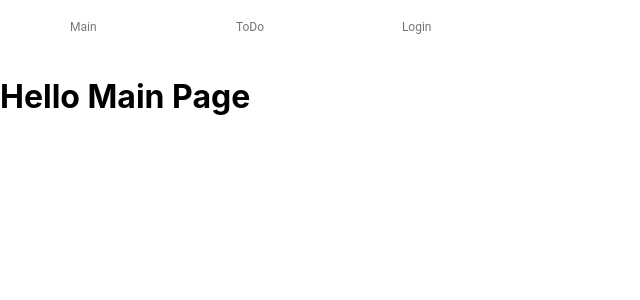
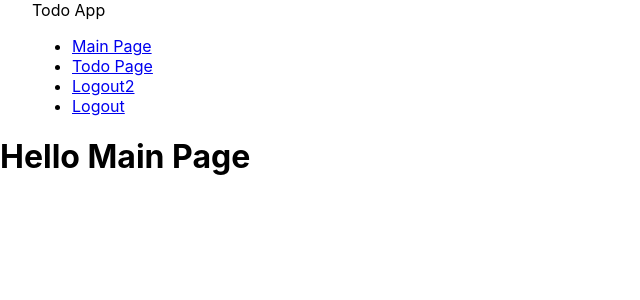
Before and after one commit to ly-anna/todo-dsr, a React (Create React App) app: page / in a window 1280 px wide. Shown: the top 300 px of the page, without its empty margins (0-640 px from the left). Built offline with nearby package versions, Linux system fonts and the light colour scheme.

Commit message:
refactored navbar

```diff
--- a/src/components/Navbar.js
+++ b/src/components/Navbar.js
@@ -1,77 +1,39 @@
-import React from 'react';
-import { makeStyles } from '@material-ui/core/styles';
-import BottomNavigation from '@material-ui/core/BottomNavigation';
-import BottomNavigationAction from '@material-ui/core/BottomNavigationAction';
-import { Link } from 'react-router-dom';
-import Logout from './Logout';
+import React, { useContext } from 'react';
+import { NavLink, useHistory } from 'react-router-dom';
 
-// import { BrowserRouter, Route, Switch } from 'react-router-dom';
+const Navbar = () => {
+  const history = useHistory();
+  // const auth = useContext();
 
-const useStyles = makeStyles({
-  root: {
-    width: 500,
-  },
-});
+  const logoutHandler = (event) => {
+    event.preventDefault();
+    console.log('logout');
+    // auth.logout();
+    history.push('/login');
+  };
+  return (
+    <nav>
+      <div className="" style={{ padding: '0 2rem' }}>
+        <span className="">Todo App</span>
+        <ul id="nav" className="">
+          <li>
+            <NavLink to="/">Main Page</NavLink>
+          </li>
+          <li>
+            <NavLink to="/todo">Todo Page</NavLink>
+          </li>
+          <li>
+            <NavLink to="/login">Logout2</NavLink>
+          </li>
+          <li>
+            <a href="/" onClick={logoutHandler}>
+              Logout
+            </a>
+          </li>
+        </ul>
+      </div>
+    </nav>
+  );
+};
 
-export default function Navbar() {
-  const classes = useStyles();
-  const [value, setValue] = React.useState(0);
-
-  return (
-    <BottomNavigation
-      value={value}
-      onChange={(event, newValue) => {
-        setValue(newValue);
-      }}
-      showLabels
-      className={classes.root}
-    >
-      <BottomNavigationAction component={Link} to="/" label="Main" value="Main" />
-      <BottomNavigationAction component={Link} to="/todo" label="ToDo" value="ToDo" />
-      <BottomNavigationAction component={Link} to="/login" label="Login" value="Login" />
-      {/* <BottomNavigationAction component={Logout} /> */}
-    </BottomNavigation>
-  );
-}
-
-// class App extends Component {
-//   constructor() {
-//     super();
-//   };
-
-//   render() {
-//     return (
-//       <Provider store={store}>
-//       <Router>
-//         <div>
-//           <nav>
-//             <ul className="nav">
-//               <li>
-//                 <Link to="/">TOP Movies</Link>
-//               </li>
-//               <li>
-//                 <Link to="/tvShows">TOP TV Shows</Link>
-//               </li>
-//               <li>
-//                 <Link to="/people/">People</Link>
-//               </li>
-//               <li>
-//                 <Link to="/compare/">Who is The best?</Link>
-//               </li>
-//               <li>
-//                 <Link to="/about/">Call me</Link>
-//               </li>
-//             </ul>
-//           </nav>
-
-//           <Route path="/" exact component={MoviesList} />
-//           <Route path="/tvShows/" component={TvShows} />
-//           <Route path="/people/" component={People} />
-//           <Route path="/compare/" component={Compare} />
-//           <Route path="/about/" component={About} />
-//         </div>
-//       </Router>
-//       </Provider>
-//     );
-//   }
-// }
+export default Navbar;
```
